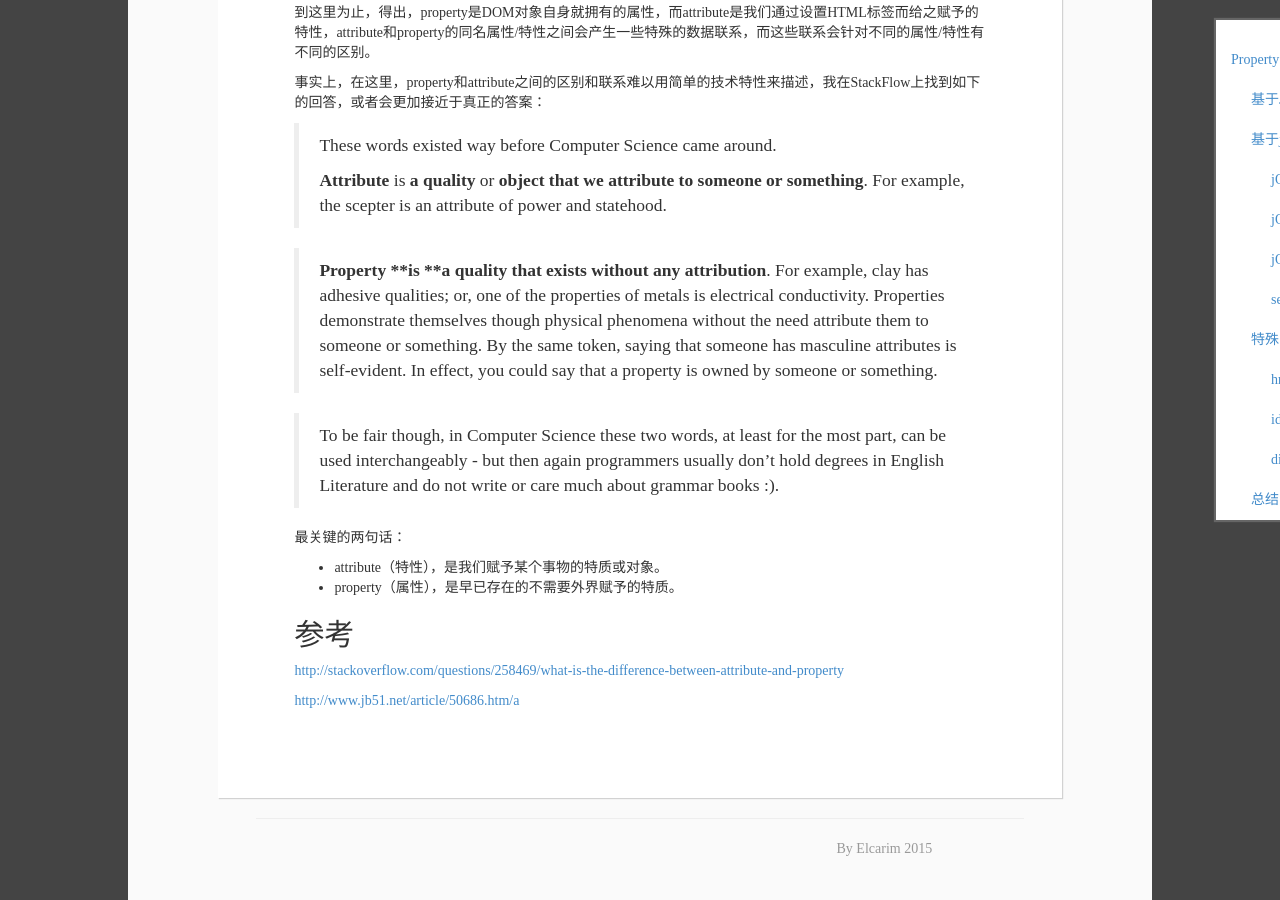
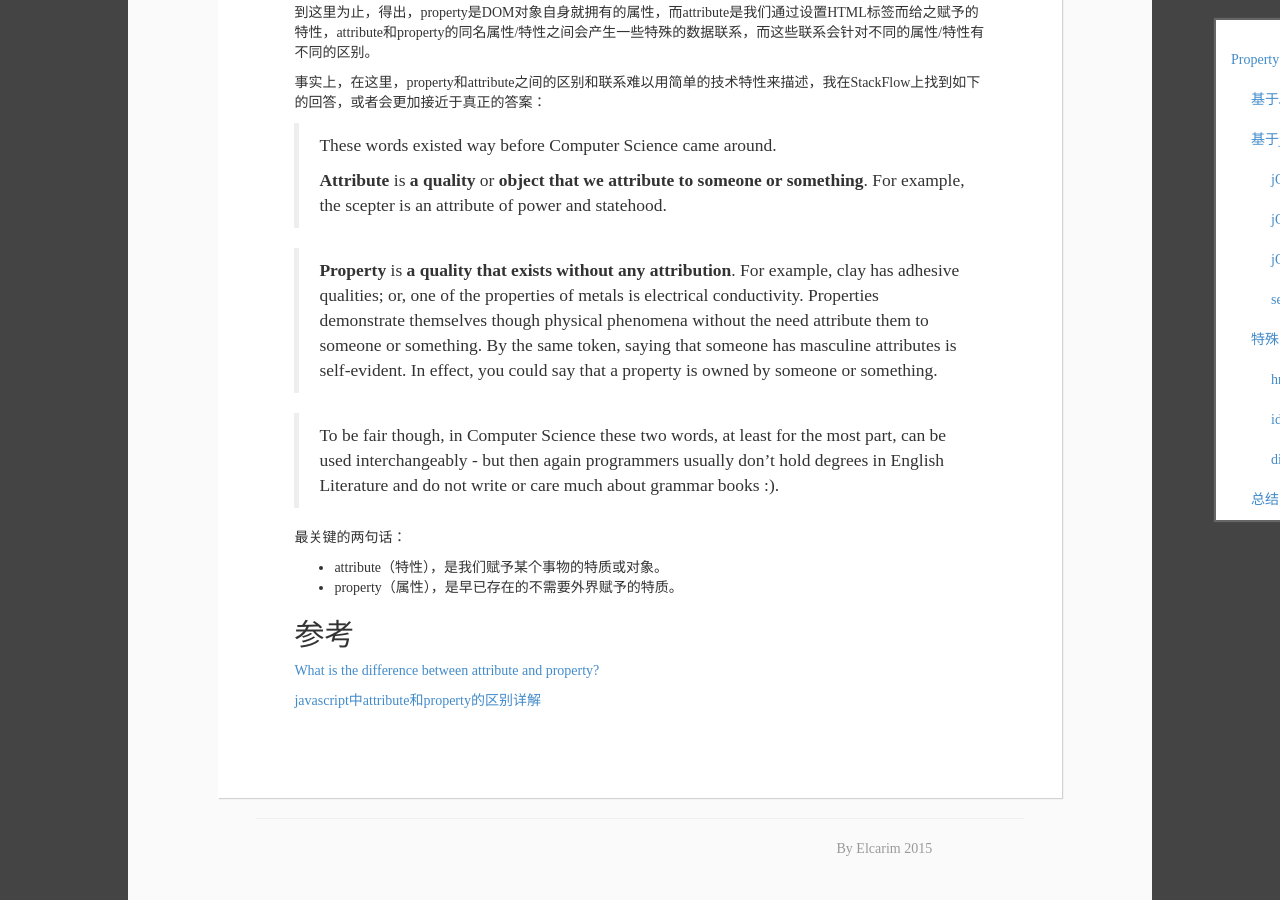
Before and after one commit to elcarim5efil/elcarim5efil.github.io, a Jekyll site: the page built from _posts/2015-08-01-attribute_and_propety.md, in a window 1280 px wide and 900 px high, scrolled down 10006 px. Built offline with Jekyll 4.4.1, drawn with Linux system fonts in a browser that asks for light colours; nearby versions of some CDN libraries; library files that are not in the unit come from our copies; comment, search, counter and statistics services are not loaded.

```diff
--- a/_posts/2015-08-01-attribute_and_propety.md
+++ b/_posts/2015-08-01-attribute_and_propety.md
@@ -513,7 +513,7 @@
 >
 >**Attribute** is **a quality** or **object that we attribute to someone or something**. For example, the scepter is an attribute of power and statehood.
 
->**Property **is **a quality that exists without any attribution**. For example, clay has adhesive qualities; or, one of the properties of metals is electrical conductivity. Properties demonstrate themselves though physical phenomena without the need attribute them to someone or something. By the same token, saying that someone has masculine attributes is self-evident. In effect, you could say that a property is owned by someone or something.
+>**Property** is **a quality that exists without any attribution**. For example, clay has adhesive qualities; or, one of the properties of metals is electrical conductivity. Properties demonstrate themselves though physical phenomena without the need attribute them to someone or something. By the same token, saying that someone has masculine attributes is self-evident. In effect, you could say that a property is owned by someone or something.
 
 >To be fair though, in Computer Science these two words, at least for the most part, can be used interchangeably - but then again programmers usually don't hold degrees in English Literature and do not write or care much about grammar books :).
 
@@ -524,6 +524,6 @@
 
 ##参考
 
-<a href="http://stackoverflow.com/questions/258469/what-is-the-difference-between-attribute-and-property">http://stackoverflow.com/questions/258469/what-is-the-difference-between-attribute-and-property</a>
+<a href="http://stackoverflow.com/questions/258469/what-is-the-difference-between-attribute-and-property">What is the difference between attribute and property?</a>
 
-<a href="http://www.jb51.net/article/50686.htm"><http://www.jb51.net/article/50686.htm/a>
+<a href="http://www.jb51.net/article/50686.htm">javascript中attribute和property的区别详解</a>
--- a/index.html
+++ b/index.html
@@ -2,7 +2,6 @@
 layout: default
 title: Home
 ---
-
 <!-- Profile-->
 <div id='Profile'>
   <h1>.Profile</h1>
```
